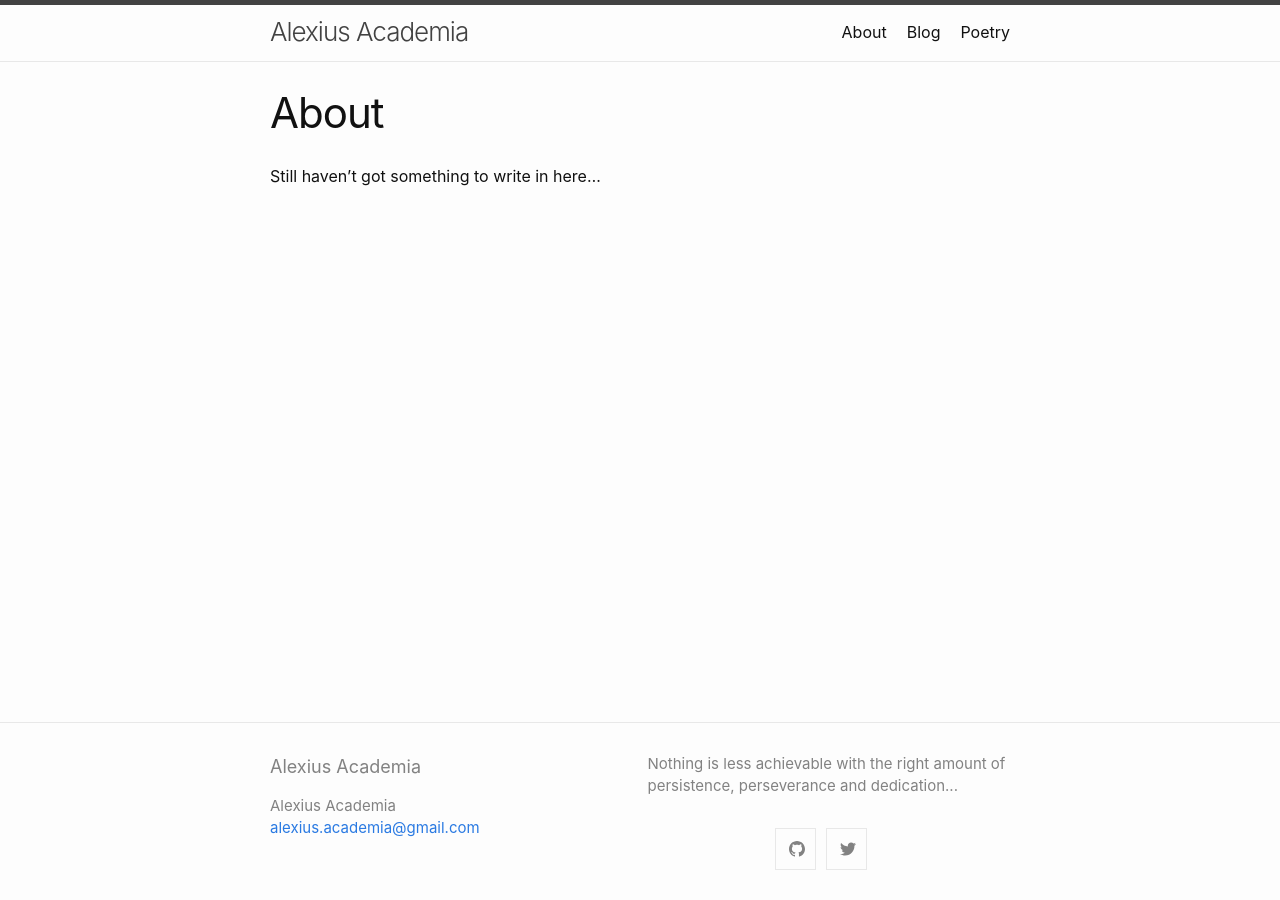
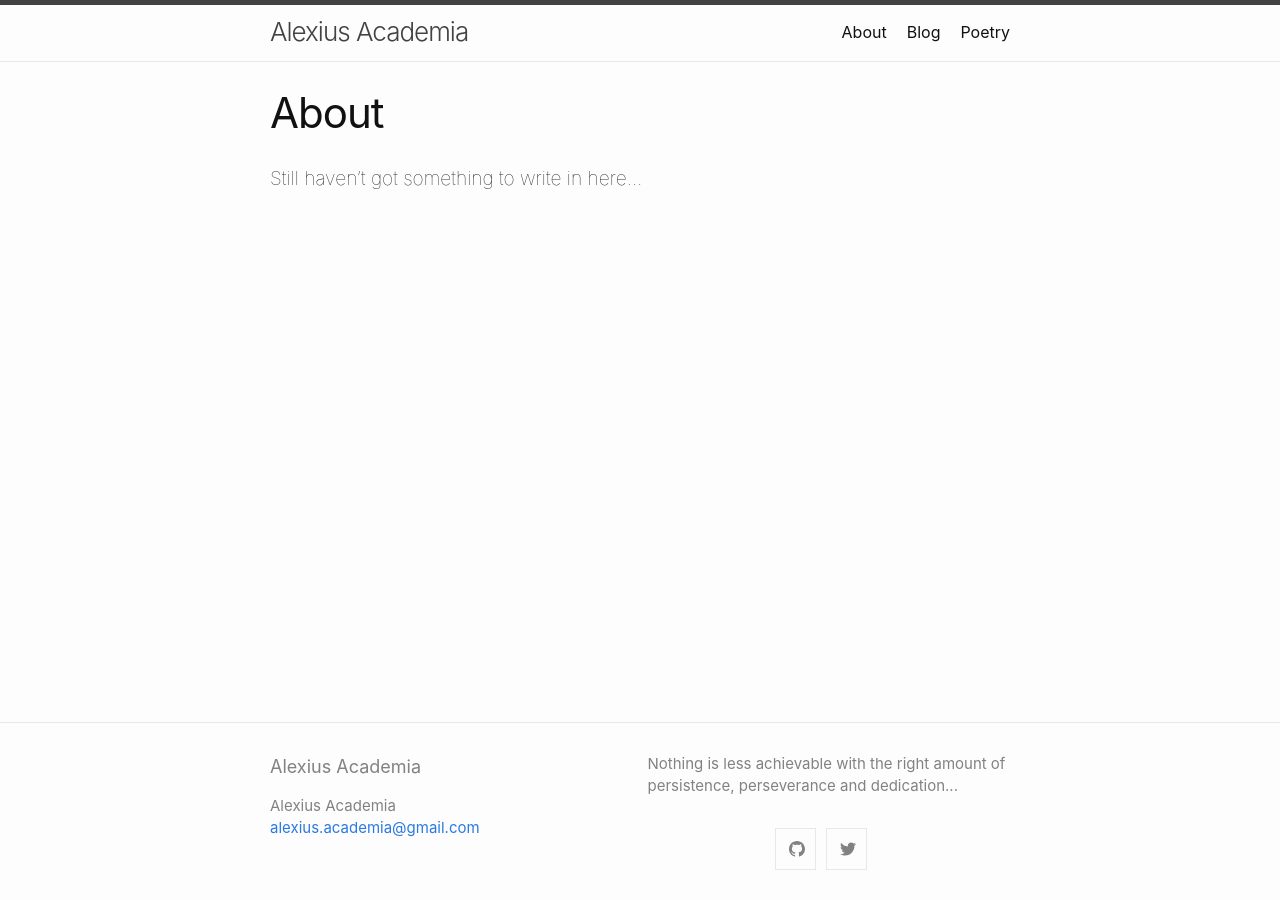
Before and after one commit to alexiusacademia/alexiusacademia.github.io, a Jekyll site: the page built from pages/about.md, in a window 1280 px wide. Built offline with Jekyll 4.4.1, drawn with Linux system fonts in a browser that asks for light colours; comment, search, counter and statistics services are not loaded.

Commit message:
Changed content text display.

```diff
--- a/assets/css/custom.css
+++ b/assets/css/custom.css
@@ -32,3 +32,9 @@
     color: gray;
     font-weight: lighter;
 }
+
+.post-content {
+    font-size: 1.2em;
+    font-weight: lighter;
+    text-align: justify;
+}
```
